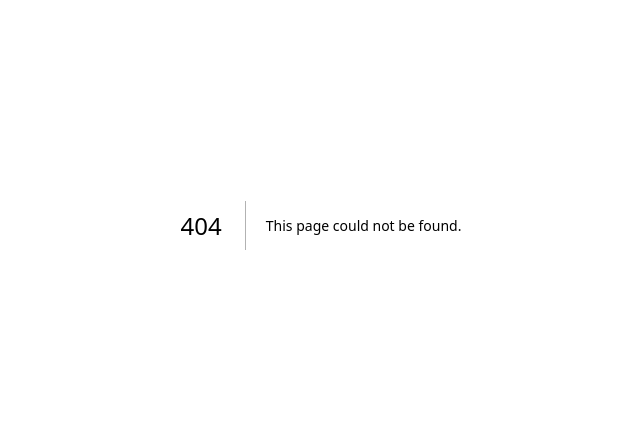
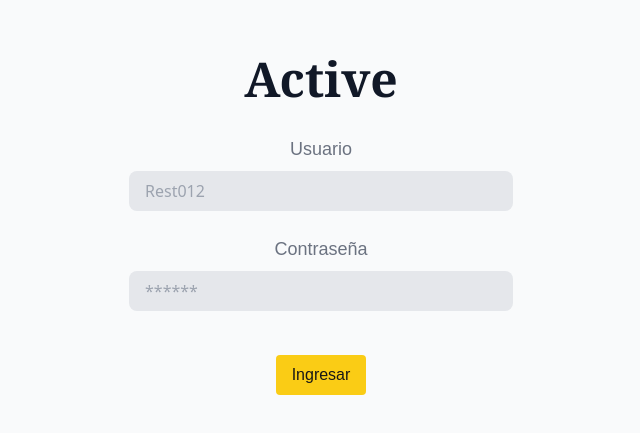
Before and after one commit to Active04-star/Frontend, a Next.js app: page /login in a window 1280 px wide. Before the commit this address had no page. Shown: the part 175-608 px from the top of the page, without its empty margins (319-959 px from the left). Built offline with nearby package versions, Linux system fonts and the light colour scheme.

Commit message:
login sin logica y correciones

```diff
--- /dev/null
+++ b/src/app/login/page.tsx
@@ -0,0 +1,10 @@
+import LoginView from '@/views/LoginView/LoginView'
+import React from 'react'
+
+const Login = () => {
+  return (
+    <LoginView/>
+)
+}
+
+export default Login
--- /dev/null
+++ b/src/helpers/swal/swal-notify-success.ts
@@ -0,0 +1,35 @@
+import Swal, { SweetAlertPosition } from "sweetalert2";
+
+export function swalNotifySuccess(title: string, text: string, options?: [position?: SweetAlertPosition | undefined, timer?: number]) {
+    let position_: SweetAlertPosition | undefined;
+    let timer_: number | undefined;
+
+    if (options) {
+        const [position, timer] = options;
+        [position_, timer_] = [position, timer];
+    }
+
+    position_ = (position_ === undefined) ? "top-end" : position_;
+
+    const no_time: boolean = (timer_ === 0 && timer_ !== undefined);
+
+    const time_3000: boolean = (timer_ === undefined);
+
+    const Toast = Swal.mixin({
+        toast: true,
+        position: position_,
+        showConfirmButton: no_time,
+        timer: no_time ? undefined : time_3000 ? 3000 : timer_,
+        timerProgressBar: true,
+        didOpen: (toast) => {
+            toast.onmouseenter = Swal.stopTimer;
+            toast.onmouseleave = Swal.resumeTimer;
+        },
+    });
+
+    return Toast.fire({
+        icon: "success",
+        title: title,
+        text: text === "" ? undefined : text,
+    });
+}
--- /dev/null
+++ b/src/views/LoginView/LoginView.tsx
@@ -0,0 +1,110 @@
+"use client";
+
+import { swalNotifySuccess } from "@/helpers/swal/swal-notify-success";
+import { IErrorsProps, IloginProps } from "@/interfaces/interfaces.types";
+import React, { useState } from "react";
+
+const LoginView: React.FC = () => {
+
+  // const initalState = {
+  //   email: "",
+  //   password: "",
+  // };
+
+  // const [userData, setUserData] = useState<IloginProps>(initialState);
+  // const [errors, setErrors] = useState<IErrorsProps>(initialState);
+
+  // const [isSubmitting, setIsSubmitting] = useState(false); // Estado para el mensaje de "Logueándose..."
+
+  // const handleChange = (event: React.ChangeEvent<HTMLInputElement>) => {
+  //   const { name, value } = event.target;
+  //   setUserData({ ...userData, [name]: value });
+  // };
+
+  // const handleSubmit = async (event: React.FormEvent<HTMLFormElement>) => {
+  //   event.preventDefault();
+
+  //   if (isSubmitting) return;
+  //   setIsSubmitting(true);
+
+  //   try {
+  //     const response = await login(userData);
+  //     const { token, user } = response;
+
+  //     localStorage.setItem("userSession", JSON.stringify({ token, user }));
+  //     swalNotifySuccess("¡Bienvenido de nuevo!", "");
+
+  //     setUserData(initialState);
+
+  //     if (user.role === UserRole.MANAGER) {
+  //       const id = await fetchManagerData();
+  //       setRestId(id);
+  //     }
+
+  //     window.location.href = "/pageUser";
+  //   } catch (error) {
+  //     console.log(error);
+  //     if (
+  //       error instanceof ErrorHelper &&
+  //       error.message === HttpMessagesEnum.USER_DELETED
+  //     ) {
+  //       swalNotifyCustomError(
+  //         HttpMessagesEnum.USER_DELETED,
+  //         "No se pudo logear"
+  //       );
+  //     } else {
+  //       AuthErrorHelper(error);
+  //     }
+  //   } finally {
+  //     setIsSubmitting(false);
+  //   }
+  // };
+
+  return (
+    <div className="min-h-screen flex flex-col items-center justify-center bg-gray-50 text-center">
+      <h1 className="text-5xl font-bold text-gray-900 mb-8 font-serif ">
+        Active
+      </h1>
+      <form className="w-full max-w-sm">
+        <div className="mb-6">
+          <label
+            className="block text-gray-500 mb-2 text-center font-medium text-lg"
+            htmlFor="username"
+          >
+            Usuario
+          </label>
+          <input
+            type="text"
+            id="username"
+            name="email"
+            placeholder="Rest012"
+            className="w-full px-4 py-2 border-gray-300 rounded-lg bg-gray-200 focus:outline-none text-black font-sans"
+          />
+        </div>
+        <div className="mb-6 relative">
+          <label
+            className="block text-gray-500 text-lg mb-2 text-center font-medium"
+            htmlFor="password"
+          >
+            Contraseña
+          </label>
+          <input
+            type="password"
+            id="password"
+            name="password"
+            placeholder="******"
+            className="w-full px-4 py-2 border-gray-300 rounded-lg bg-gray-200 focus:outline-none text-black font-sans"
+          />
+        </div>
+        <button
+          type="submit"
+          className=" mt-5 bg-primary text-dark px-4 py-2 rounded hover:bg-yellow-600 bg-yellow-400"
+        >
+          Ingresar
+        </button>
+      </form>
+    </div>
+  );
+};
+
+export default LoginView;
--- a/src/views/RegisterView/RegisterView.tsx
+++ b/src/views/RegisterView/RegisterView.tsx
@@ -1,7 +1,7 @@
-'use client'
+"use client";
 // import { useLocalStorage } from '@/helpers/auth-helpers/useLocalStorage';
 // import { IRegisterErrors, IRegisterProps } from '@/interfaces/interfaces.types';
-import React, { useEffect, useState } from 'react'
+import React, { useEffect, useState } from "react";
 // import Swal from 'sweetalert2';
 // import { FaEye, FaEyeSlash } from "react-icons/fa";
 // import { ErrorHelper } from '@/helpers/errors/error-helper';
@@ -9,7 +9,6 @@ import React, { useEffect, useState } from 'react'
 // import { swalNotifyUnknownError } from '@/helpers/swal/swal-notify-unknown-error';
 
 const RegisterView: React.FC = () => {
-
   //     const initalState = {
   //         name: "",
   //         email: "",
@@ -27,8 +26,6 @@ const RegisterView: React.FC = () => {
   // const [isSubmitting, setIsSubmitting] = useState(false);
   // const [isAllowed, setIsAllowed] = useState(true);
   // const [iuser, setUser] = useLocalStorage("userSession", "");
-
-
 
   // const handleChange = (event: React.ChangeEvent<HTMLInputElement>) => {
   //     const { name, value } = event.target;
@@ -48,8 +45,6 @@ const RegisterView: React.FC = () => {
   //     }
   //     console.log(user);
   //   }, [iuser, user]);
-
-
 
   //   const handleSubmit = async (event: React.FormEvent<HTMLFormElement>) => {
   //     event.preventDefault();
@@ -83,7 +78,6 @@ const RegisterView: React.FC = () => {
   //     }
   //   };
 
-
   //   const handleLogout = () => {
   //     localStorage.clear();
   //     setIsAllowed(true);
@@ -94,13 +88,9 @@ const RegisterView: React.FC = () => {
 
   //   };
 
-
   return (
-
     <div className="min-h-screen flex flex-col items-center justify-center bg-gray-50 text-center">
-    <h1 className="text-5xl font-bold text-gray-900 mb-8  ">
-      Regístrate
-    </h1>
+      <h1 className="text-5xl font-bold text-gray-900 mb-8  ">Regístrate</h1>
       <form className="w-full max-w-sm">
         <div className="mb-6">
           <label
@@ -170,19 +160,18 @@ const RegisterView: React.FC = () => {
               placeholder="******"
               className="w-full px-4 py-2 border-gray-300 rounded-lg bg-gray-200 focus:outline-none text-black font-sans"
             />
-
           </div>
         </div>
 
         <button
           type="submit"
-        className="bg-primary text-dark px-4 py-2 rounded hover:bg-yellow-600 bg-yellow-400"
+          className=" mt-5 bg-primary text-dark px-4 py-2 rounded hover:bg-yellow-600 bg-yellow-400"
         >
           Registrarse
         </button>
       </form>
     </div>
-  )
-}
+  );
+};
 
-export default RegisterView
+export default RegisterView;
```
Also changed, not shown: src/interfaces/interfaces.types.ts (+7 -0 lines). Lines whose indentation alone changed are shown as unchanged.
